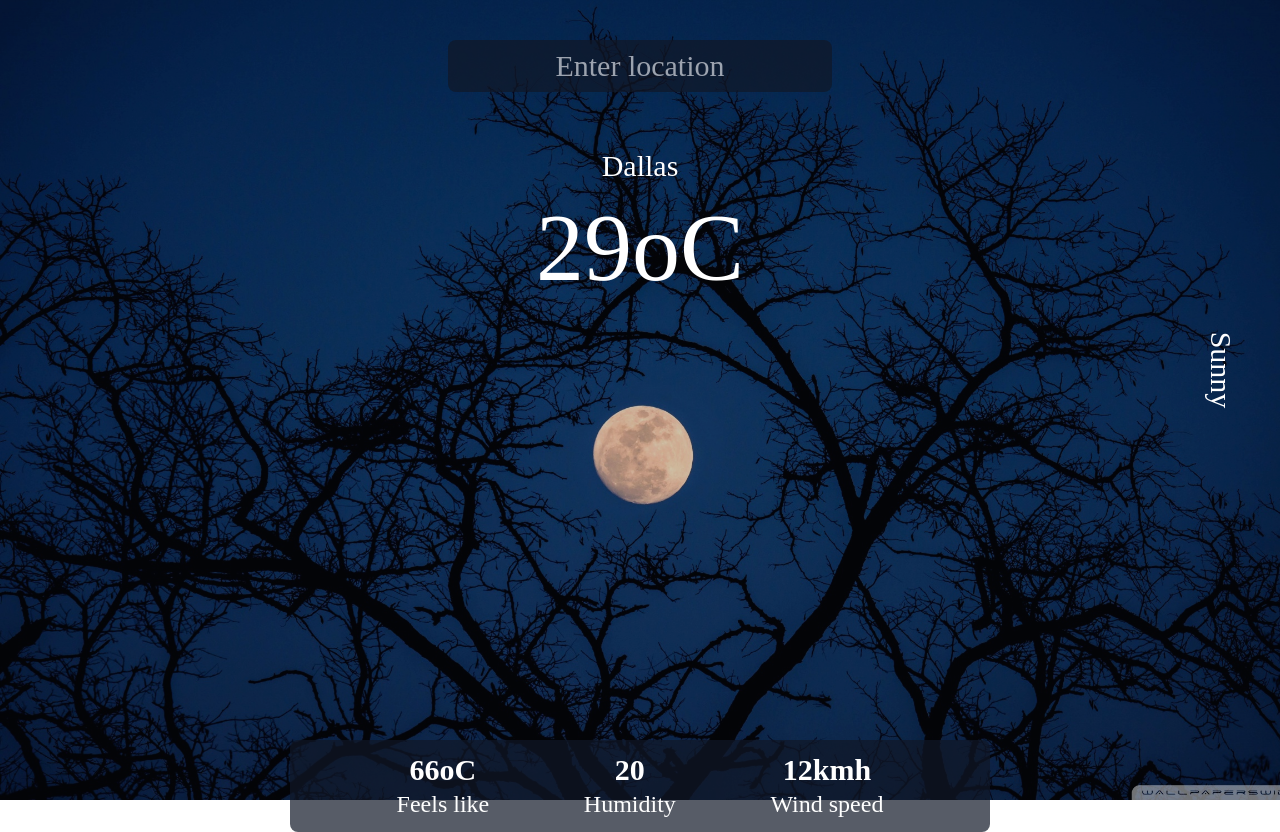
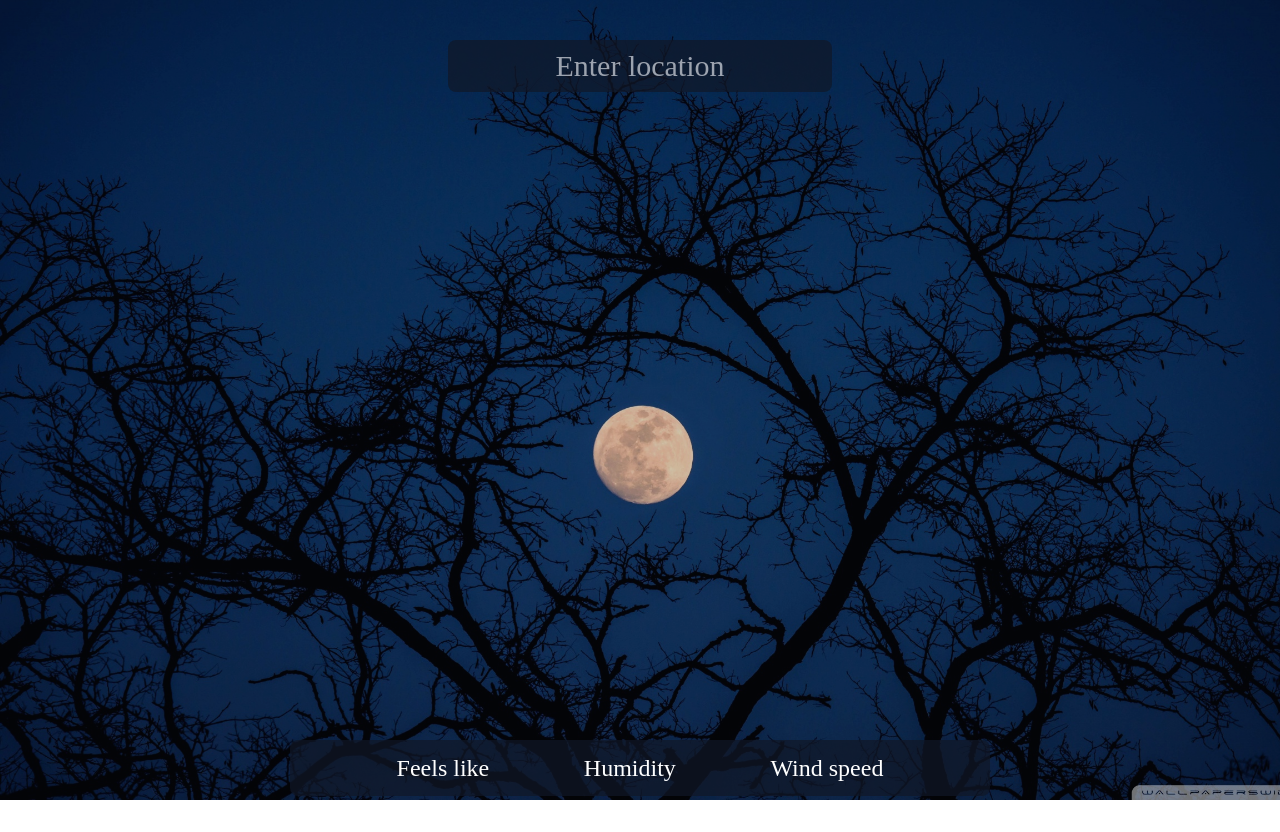
Before and after one commit to Leniwysid/weather-api-app, a React (Create React App) app: page / in a window 1280 px wide. After the commit the page ends 800 px from the top, so only its background shows below. Built offline with nearby package versions, Linux system fonts and the light colour scheme.

Commit message:
Update App.js

```diff
--- a/src/App.js
+++ b/src/App.js
@@ -5,7 +5,7 @@ import foto from "./assets/foto.jpg";
 function App() {
   const [city, setCity] = useState("");
   const [data, setData] = useState({});
-  const url = `https://api.openweathermap.org/data/2.5/weather?q=${city}&appid=807d004e98ade9ef529a71c7e287eea0
+  const url = `https://api.openweathermap.org/data/2.5/weather?q=${city}&units=metric&appid=807d004e98ade9ef529a71c7e287eea0
 `;
   const location = (e) => {
     if (e.key === "Enter") {
@@ -31,22 +31,44 @@ function App() {
               value={city}
               type="text"
               onChange={(e) => setCity(e.target.value)}
-            ></input>
-            <p className="mt-10">Dallas</p>
-            <h1 className="text-8xl p-4">29oC</h1>
-            <p className="absolute rotate-90 mt-10 right-5">Sunny</p>
+            />
+            <p className="mt-10 text-4xl">{data.name}</p>
+            {data.main ? (
+              <h1 className="text-8xl p-4">{data.main.temp.toFixed()} ℃</h1>
+            ) : (
+              ""
+            )}
+            {data.main ? (
+              <p className="absolute rotate-90 mt-10 right-5">
+                {data.weather[0].main}
+              </p>
+            ) : (
+              ""
+            )}
           </div>
           <div className="flex justify-evenly max-w-[700px] mx-auto rounded-lg p-3 bg-gray-900/70">
             <div>
-              <p className="font-bold">66oC</p>
+              {data.main ? (
+                <p className="font-bold">{data.main.feels_like.toFixed()} ℃</p>
+              ) : (
+                ""
+              )}
               <p className="text-2xl">Feels like</p>
             </div>
             <div>
-              <p className="font-bold">20</p>
+              {data.main ? (
+                <p className="font-bold">{data.main.humidity} %</p>
+              ) : (
+                ""
+              )}
               <p className="text-2xl">Humidity</p>
             </div>
             <div>
-              <p className="font-bold">12kmh</p>
+              {data.wind ? (
+                <p className="font-bold">{data.wind.speed.toFixed()} KMH</p>
+              ) : (
+                ""
+              )}
               <p className="text-2xl">Wind speed</p>
             </div>
           </div>
```
